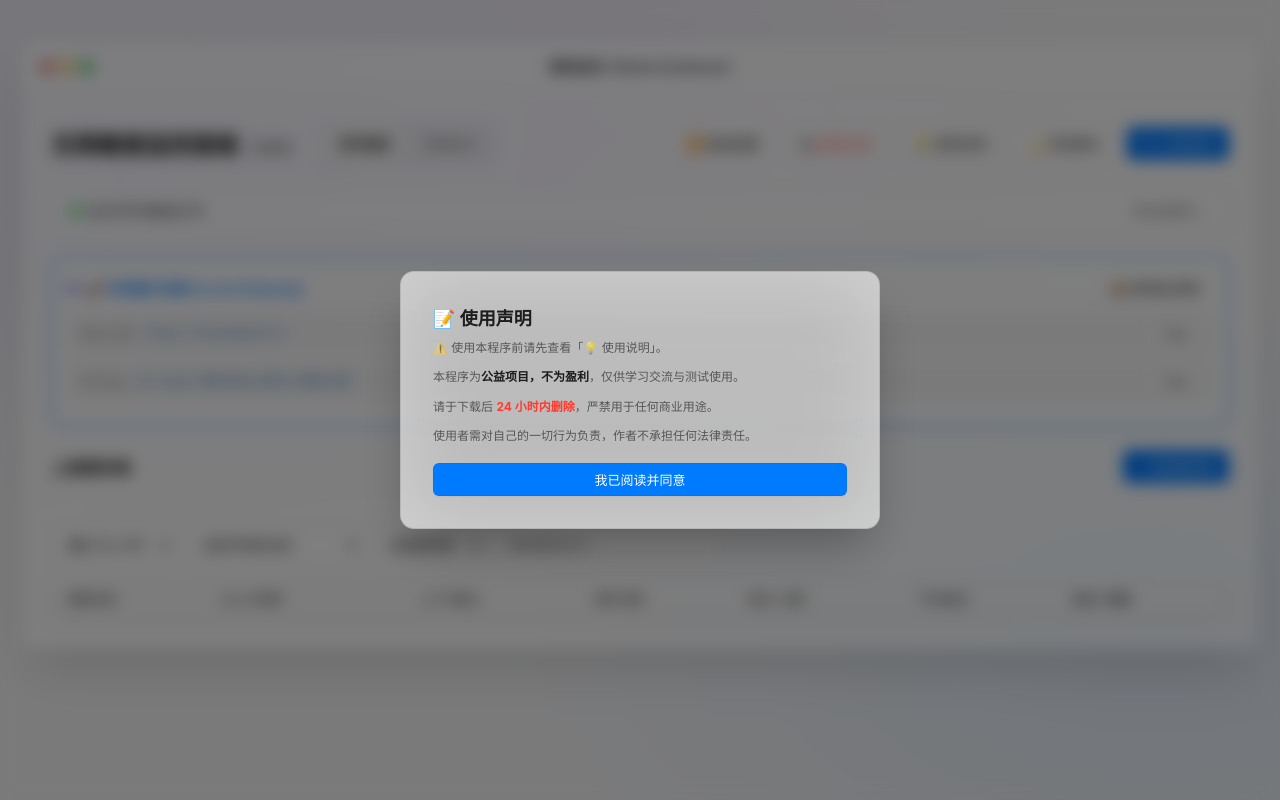
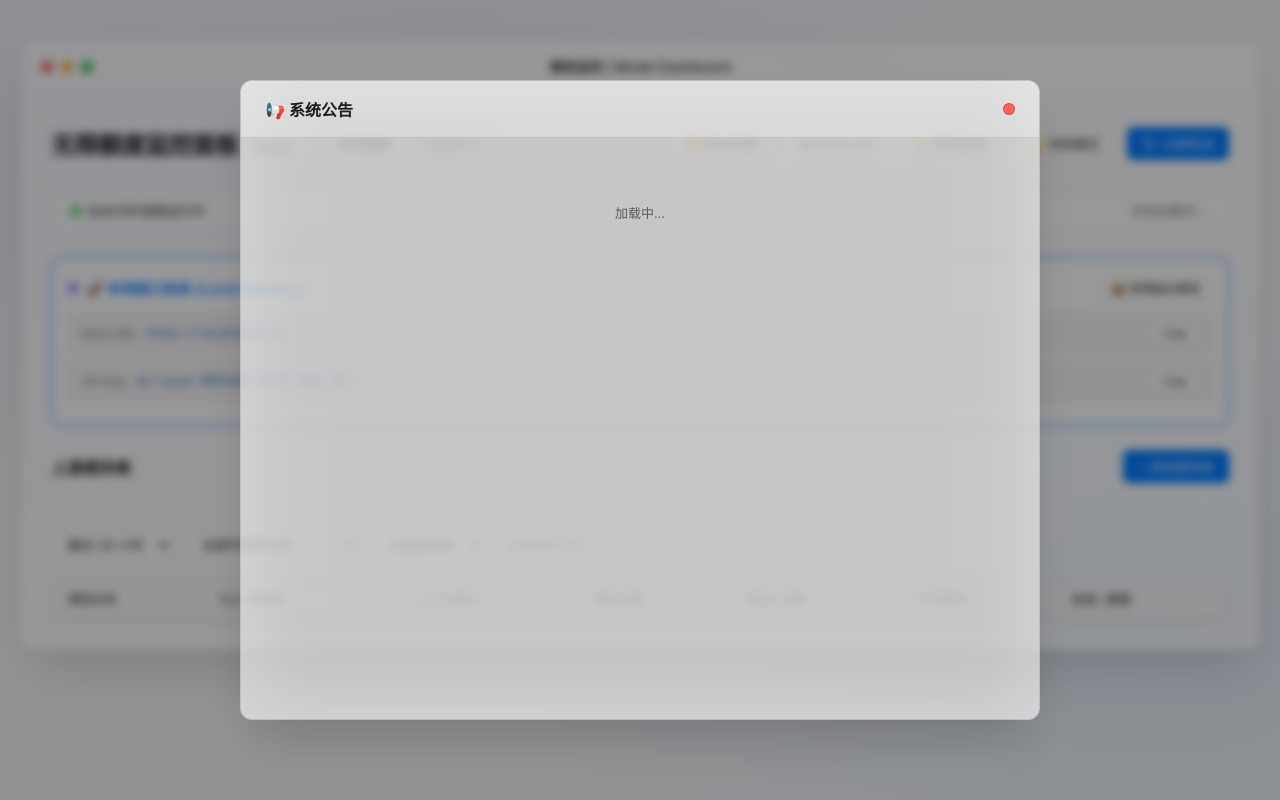
Before and after one commit to zk-2025/model-gateway, a FastAPI app: page / in a window 1280 px wide. Run offline with FastAPI, Linux system fonts and the light colour scheme; lists and menus that the app fills with data are empty; some libraries are stand-ins or nearby versions.

Commit message:
chore: remove disclaimer

```diff
--- a/templates/index.html
+++ b/templates/index.html
@@ -517,19 +517,7 @@
 <!-- 管理门禁 -->
 <!-- Removed Gate Overlay -->
 
-<!-- 首次免责声明 -->
-<div class="gate-overlay" id="disclaimerGate">
-  <div class="gate-box" style="max-width:480px;">
-    <h2>📝 使用声明</h2>
-    <div style="font-size:13px;color:var(--text-secondary);line-height:1.8;margin-bottom:18px;text-align:left;">
-      <p style="margin-bottom:10px;">⚠️ 使用本程序前请先查看「💡 使用说明」。</p>
-      <p style="margin-bottom:10px;">本程序为<b style="color:var(--text-primary);">公益项目，不为盈利</b>，仅供学习交流与测试使用。</p>
-      <p style="margin-bottom:10px;">请于下载后 <b style="color:var(--danger);">24 小时内删除</b>，严禁用于任何商业用途。</p>
-      <p>使用者需对自己的一切行为负责，作者不承担任何法律责任。</p>
-    </div>
-    <button class="btn btn-primary" onclick="acceptDisclaimer()" style="width:100%;justify-content:center;">我已阅读并同意</button>
-  </div>
-</div>
+
 
 <div class="toast" id="toast"></div>
 
@@ -1670,18 +1658,7 @@
   loadModelDetails(); load(); updatePollStatus(); startPolling();
   openFeishuModal();
 }
-function acceptDisclaimer() {
-  localStorage.setItem('disclaimer_accepted', '1');
-  document.getElementById('disclaimerGate').classList.remove('show');
-  startApp();
-}
-(function init() {
-  if (localStorage.getItem('disclaimer_accepted') === '1') {
-    startApp();
-  } else {
-    document.getElementById('disclaimerGate').classList.add('show');
-  }
-})();
+startApp();
 </script>
 </body>
 </html>
```
Also changed, not shown: README.md.
